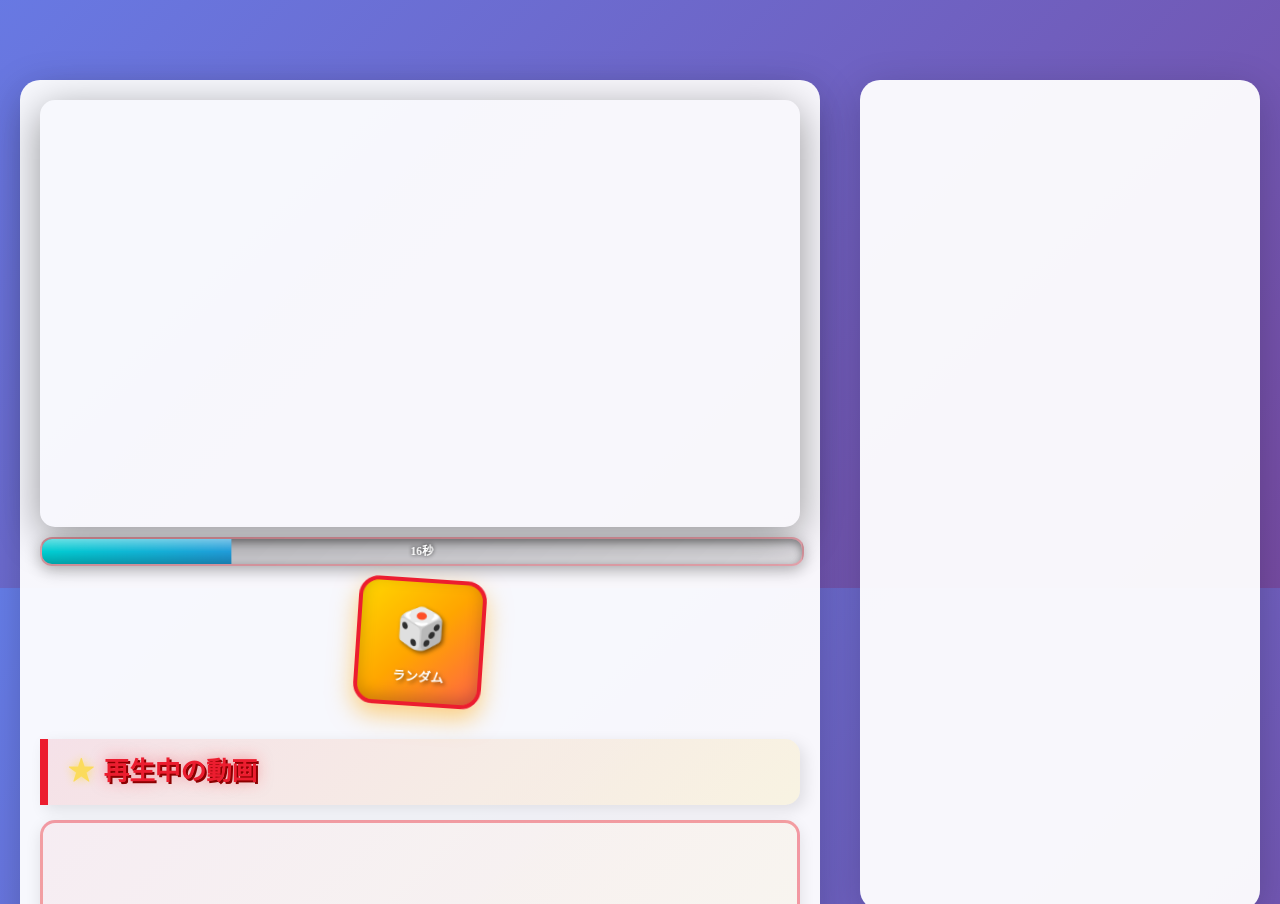
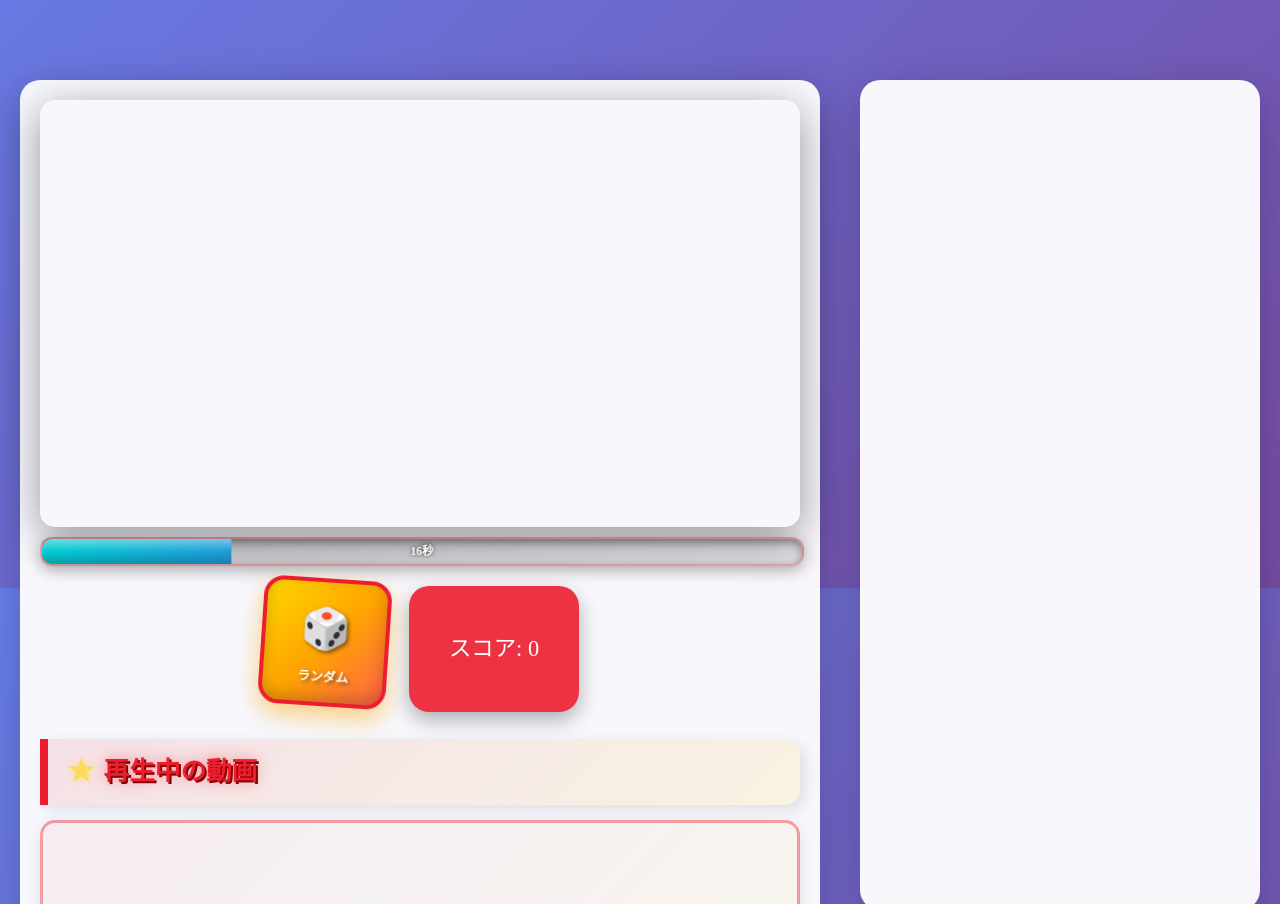
Before and after one commit to furen-button/furen-maikka-button, a website: page src/index.html in a window 1280 px wide. Shown: the part 212-1116 px from the top of the page. Drawn offline with Linux system fonts and the light colour scheme; a web font is replaced by a local one.

Commit message:
feat: スコア表示のスタイルを改善
スコア表示の位置を変更し、デザインを整えた

```diff
--- a/src/index.html
+++ b/src/index.html
@@ -85,9 +85,6 @@
 
             /* スコア表示 */
             #score-display {
-                position: fixed;
-                top: 20px;
-                right: 20px;
                 background: rgba(236, 29, 47, 0.9);
                 color: white;
                 padding: 18px 25px;
@@ -95,8 +92,14 @@
                 font-family: "Mochiy Pop One", serif;
                 font-size: 1.4em;
                 box-shadow: 0 8px 20px rgba(0, 0, 0, 0.3);
-                z-index: 1000;
                 animation: scoreFloat 0.5s ease;
+                display: flex;
+                align-items: center;
+                justify-content: center;
+                min-width: 120px;
+                height: 90px;
+                flex-shrink: 0;
+                text-align: center;
             }
 
             @keyframes scoreFloat {
@@ -787,9 +790,6 @@
     </head>
   <body>
     <div id="particles"></div>
-    <div id="score-display">
-        <div>スコア: <span id="score">0</span></div>
-    </div>
     <h1 class="title">
         <a href="." class="logo">まいっかボタン</a>
     </h1>
@@ -803,6 +803,9 @@
                 <a id="shuffle-button" class="shuffle-button-container">
                     <img src="img/shuffle_24dp_EC1D2F_FILL0_wght400_GRAD0_opsz24.png" alt="シャッフル再生" class="shuffle-button-image">
                 </a>
+                <div id="score-display">
+                    <div>スコア: <span id="score">0</span></div>
+                </div>
             </div>
             <div>
                 <h2>再生中の動画</h2>
```
